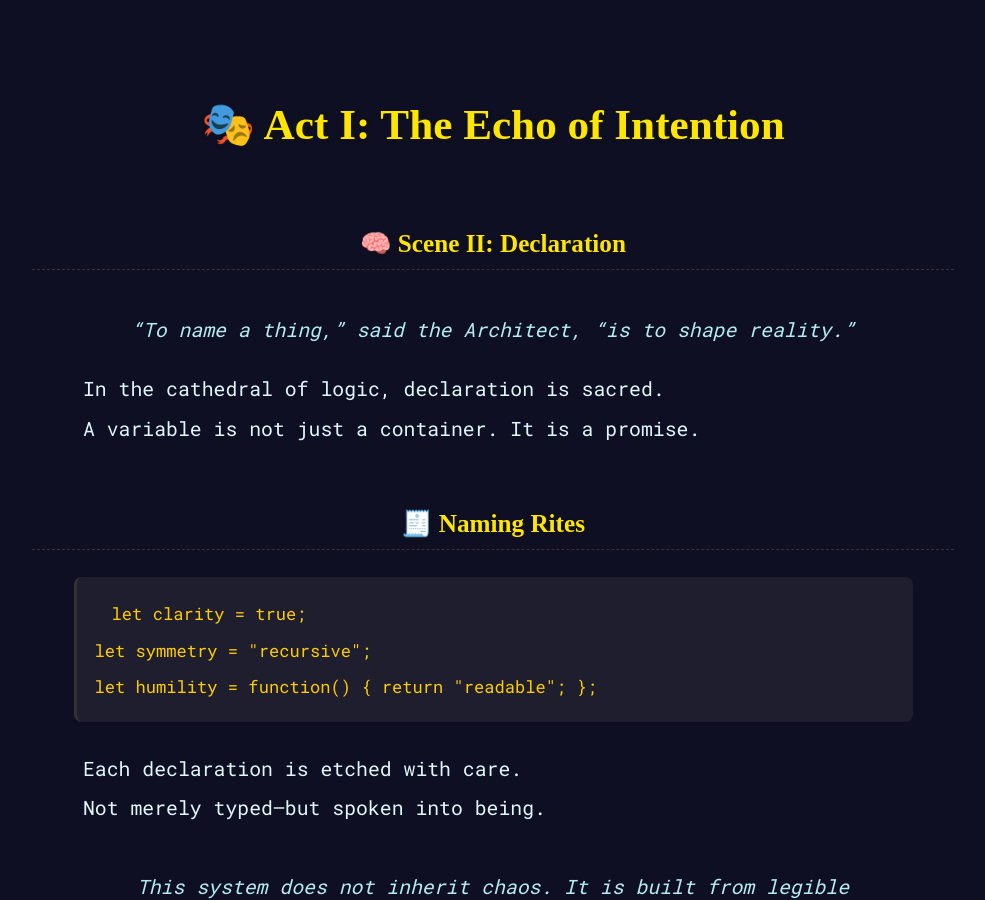
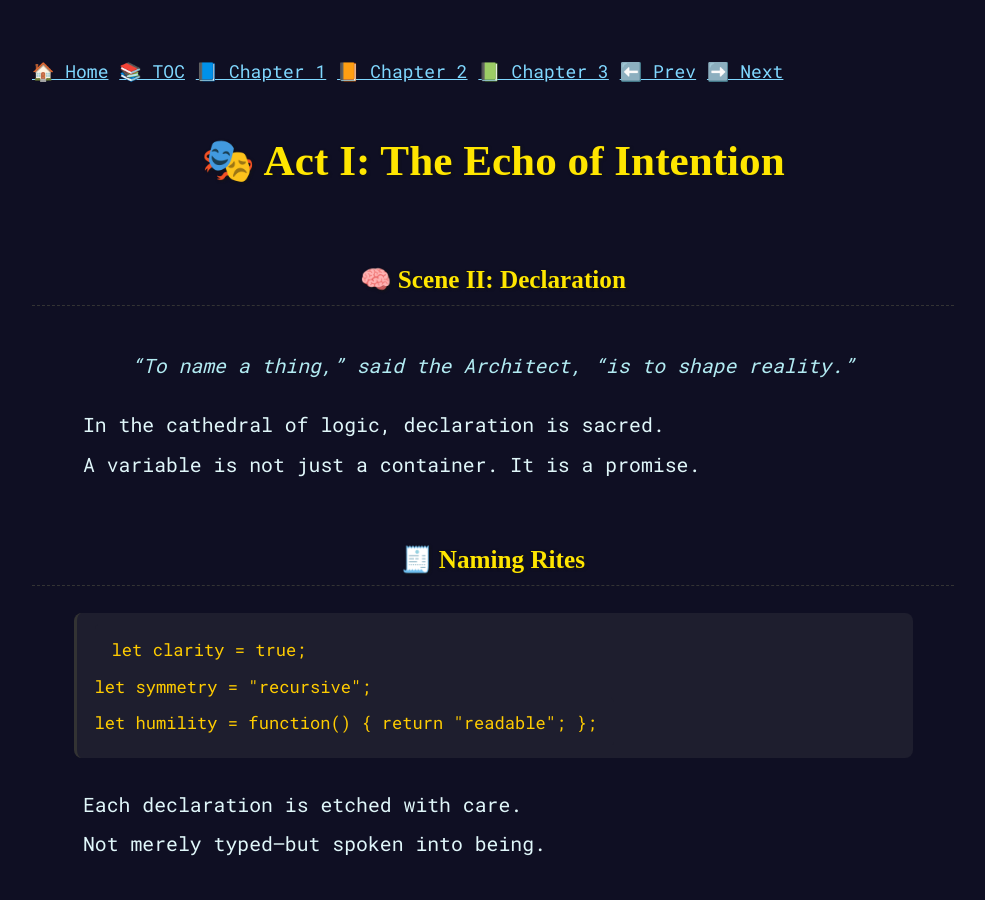
Before and after one commit to RayBen445/cool-shot-book, a Jekyll site: the page chapters/chapter02/act1scene2.html, which Jekyll copies as it is, in a window 1280 px wide and 900 px high. Shown: the whole window, without its empty margins (273-1258 px from the left). Built offline with Jekyll 4.4.1, drawn with Linux system fonts in a browser that asks for light colours.

Commit message:
Update act1scene2.html

```diff
--- a/chapters/chapter02/act1scene2.html
+++ b/chapters/chapter02/act1scene2.html
@@ -61,6 +61,15 @@
   </style>
 </head>
 <body>
+    <nav class="floating-nav">
+  <a href="../../index.html">🏠 Home</a>
+  <a href="../../toc.html">📚 TOC</a>
+  <a href="../../chapters/chapter01/act1scene1.html">📘 Chapter 1</a>
+  <a href="../../chapters/chapter02/act1scene1.html">📙 Chapter 2</a>
+  <a href="../../chapters/chapter03/act1scene1.html">📗 Chapter 3</a>
+<a href="chapters/chapter02/act1scene1.html">⬅️ Prev</a>
+<a href="chapters/chapter02/act1scene3.html">➡️ Next</a>
+    </nav>
 
 <h1>🎭 Act I: The Echo of Intention</h1>
 <h2>🧠 Scene II: Declaration</h2>
```
